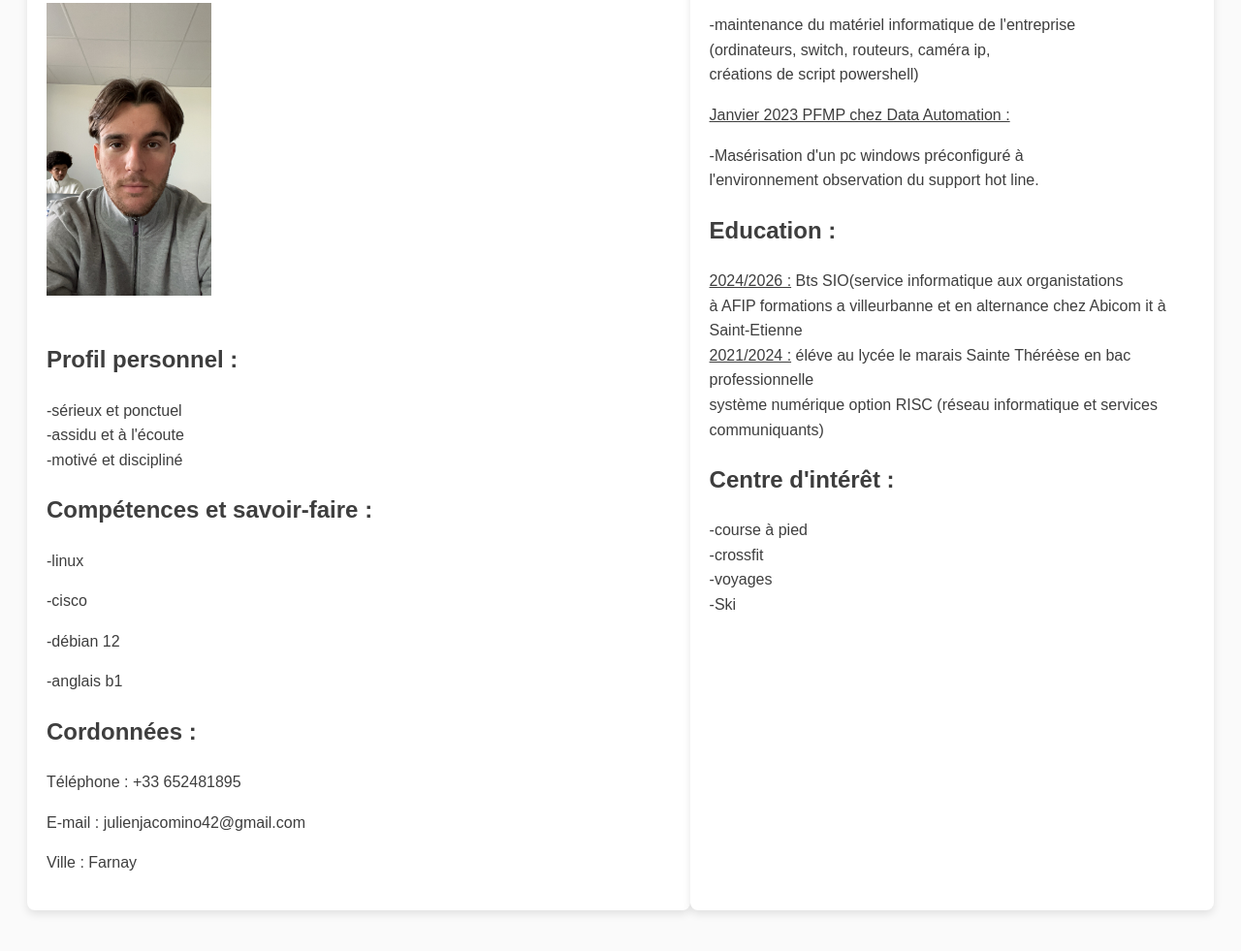
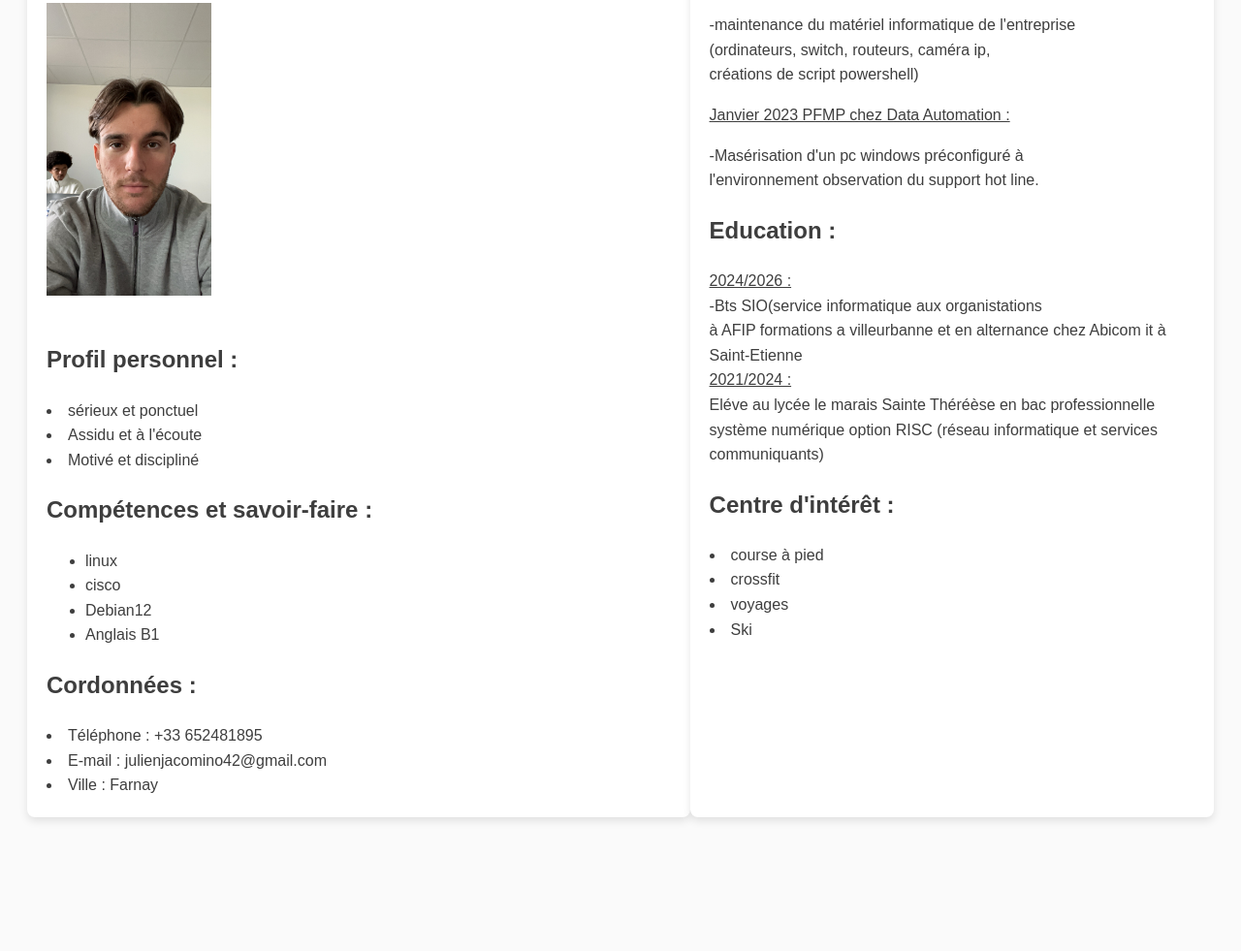
Before and after one commit to julienjcm/index.html, a plain HTML site: page index.html in a window 1280 px wide. Shown: the part 273-1254 px from the top of the page at 97% size. After the commit the page ends 1164 px from the top, so only its background shows below. Drawn offline with Linux system fonts and the light colour scheme.

Commit message:
structure html

```diff
--- a/index.html
+++ b/index.html
@@ -19,14 +19,16 @@
 
         <h2>Profil personnel :</h2>
 
-        <p> -sérieux et ponctuel <br> -assidu et à l'écoute <br> -motivé et discipliné </p>
+        <li> sérieux et ponctuel</li> <li>Assidu et à l'écoute</li> <li> Motivé et discipliné</li>
 
         <h2>Compétences et savoir-faire :</h2>
-
-        <p>-linux</p>  <p>-cisco</p>  <p>-débian 12</p>  <p>-anglais b1</p>
+    <ul>
+        <li>linux</li> <li>cisco</li> <li>Debian12</li> <li>Anglais B1</li>
+    </ul>
 
         <h2>Cordonnées :</h2>
-         <p>Téléphone : +33 652481895 </p> <p>E-mail : julienjacomino42@gmail.com</p> <p> Ville : Farnay</p>
+
+        <li>Téléphone : +33 652481895</li> <li>E-mail : julienjacomino42@gmail.com</li> <li>Ville : Farnay</li>
 </header>
 
 
@@ -34,8 +36,7 @@
          <h2>Expérience Professionnelle :</h2>
         <p><u>Décembre 2023 PFMP chez Abicom :</u> <br>
         -Mise en place d'un active directory via un bureau à distance, <br>
-        création de machine virtuelle sur un esxi, migration de machine virtuel <br>
-        via VMware vsphere </p>
+        création de machine virtuelle sur un esxi, migration de machine virtuel via VMware vsphere </p>
 
         <p class="date"> <u>Mai 2023 PFMP chez Astrée-Software :</u></p>
         <p>-maintenance du matériel informatique de l'entreprise <br> (ordinateurs, switch,
@@ -48,11 +49,11 @@
 
         <h2>Education : </h2>
 
-        <p class="date"> <u>2024/2026 :</u> Bts SIO(service informatique aux organistations <br>à AFIP formations a villeurbanne et en alternance chez Abicom it à Saint-Etienne <br> <u>2021/2024 :</u> éléve au lycée le marais Sainte Théréèse en bac professionnelle
+        <p class="date"> <u>2024/2026 :</u> <br> -Bts SIO(service informatique aux organistations <br>à AFIP formations a villeurbanne et en alternance chez Abicom it à Saint-Etienne <br> <u>2021/2024 :</u> <br> Eléve au lycée le marais Sainte Théréèse en bac professionnelle
        <br> système numérique option RISC (réseau informatique et services communiquants) </p>
 
         <h2> Centre d'intérêt :</h2>
-        -course à pied <br> -crossfit <br> -voyages <br> -Ski
+        <li>course à pied</li> <li>crossfit</li>  <li>voyages</li> <li>Ski</li>
 
 
     </article>
```
Also changed, not shown: logo_maps.png (added), logo_telephone.png (added).
